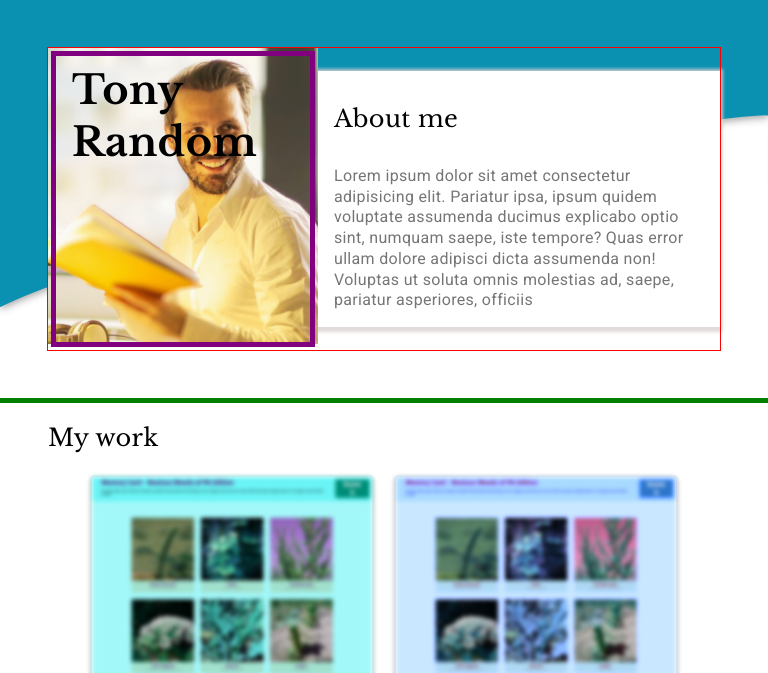
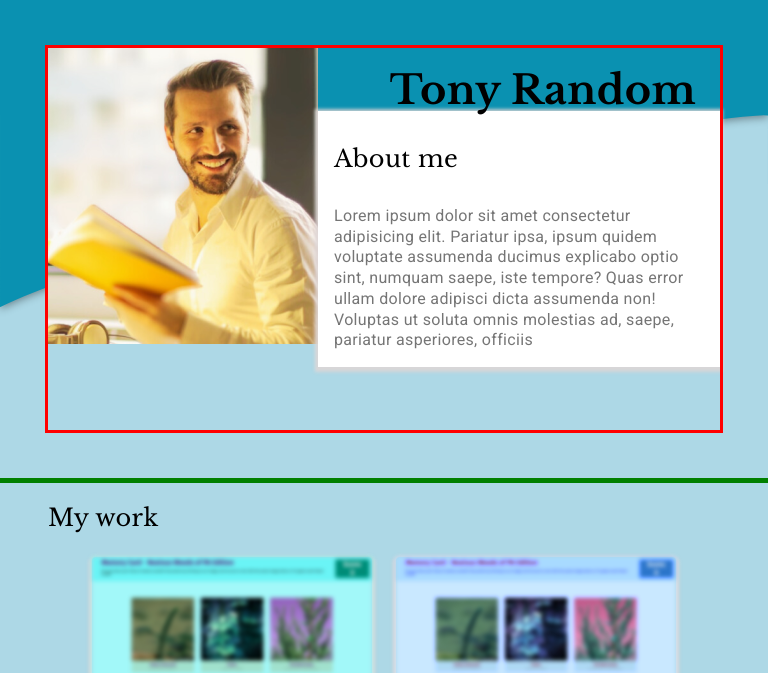
Before and after one commit to JustWaveThings/responsive_portfolio, a website: page index.html in a window 768 px wide. Shown: the top 673 px of the page. Drawn offline with nearby package versions, Linux system fonts and the light colour scheme.

Commit message:
Name in tablet correct spot

```diff
--- a/style.css
+++ b/style.css
@@ -30,9 +30,9 @@ body {
   color: var(--body-text-color);
 }
 
-.center-container {
+/* .center-container {
   position: relative;
-}
+} */
 
 .bg-wave {
   filter: drop-shadow(0px 2px 4px rgb(0 0 0 / 0.4));
@@ -61,14 +61,8 @@ body {
   justify-content: center;
   align-items: center;
   margin: 3rem;
-}
-
-.hero-picture-container {
-  display: flex;
-  justify-content: center;
-  align-items: center;
-  flex-direction: column;
   position: relative;
+  outline: solid 5px red;
 }
 
 .hero-picture {
@@ -79,6 +73,7 @@ body {
   position: absolute;
   bottom: 0;
   left: 0;
+  height: min-content;
   font-family: var(--title-font);
   font-size: var(--hero-font-size);
   font-weight: var(--hero-font-weight);
@@ -259,14 +254,25 @@ a {
 
 /* media queries for 1440, 768, 320 */
 
-@media (min-width: 1441px) {
+/* @media (min-width: 1441px) {
   .center-container {
     max-width: 80%;
   }
-}
+} */
 
-@media (min-width: 767px) {
+@media (max-width: 768px) {
   .center-container {
+    background-color: lightblue;
+    z-index: -40;
+  }
+
+  .hero > * {
+    outline: solid 3px red;
+  }
+
+  .hero-picture-container {
+    margin-bottom: 5rem;
+    float: left;
   }
 
   .hero {
@@ -276,31 +282,11 @@ a {
     outline: solid 5px green;
   }
 
-  .hero-container {
-    display: flex;
-    justify-content: center;
-    align-items: center;
-    margin: 3rem;
-    position: relative;
-    outline: solid 1px red;
-  }
-
-  .hero-picture-container {
-    display: flex;
-    justify-content: center;
-    align-items: center;
-    flex-direction: column;
-  }
-
-  .hero-picture {
-    object-fit: cover;
-  }
-
   .hero-name {
-    outline: solid 5px purple;
     position: absolute;
+    right: 0;
     top: 0;
-    right: 0;
+    text-align: right;
     font-family: var(--title-font);
     font-size: var(--hero-font-size);
     font-weight: var(--hero-font-weight);
```
